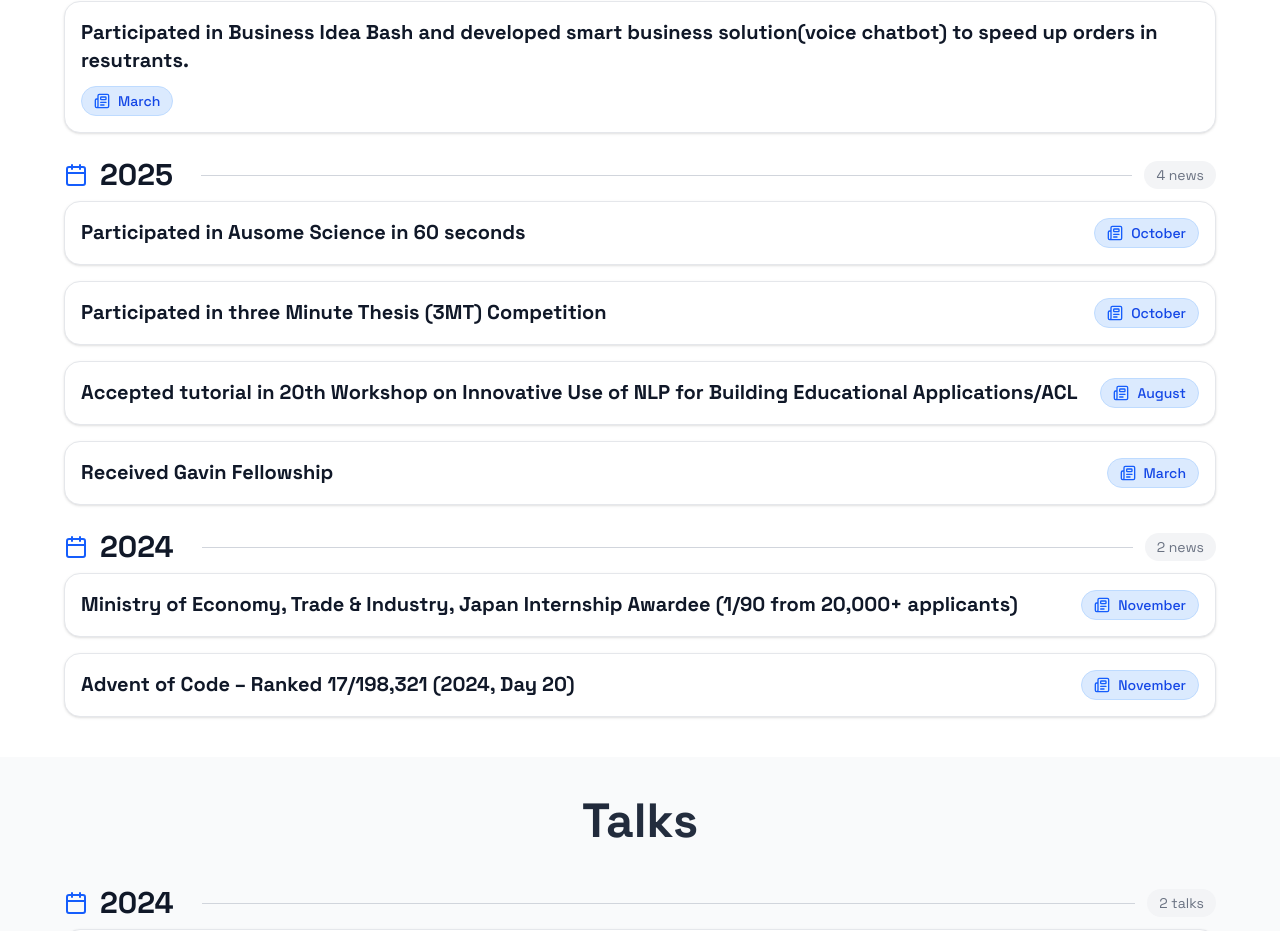
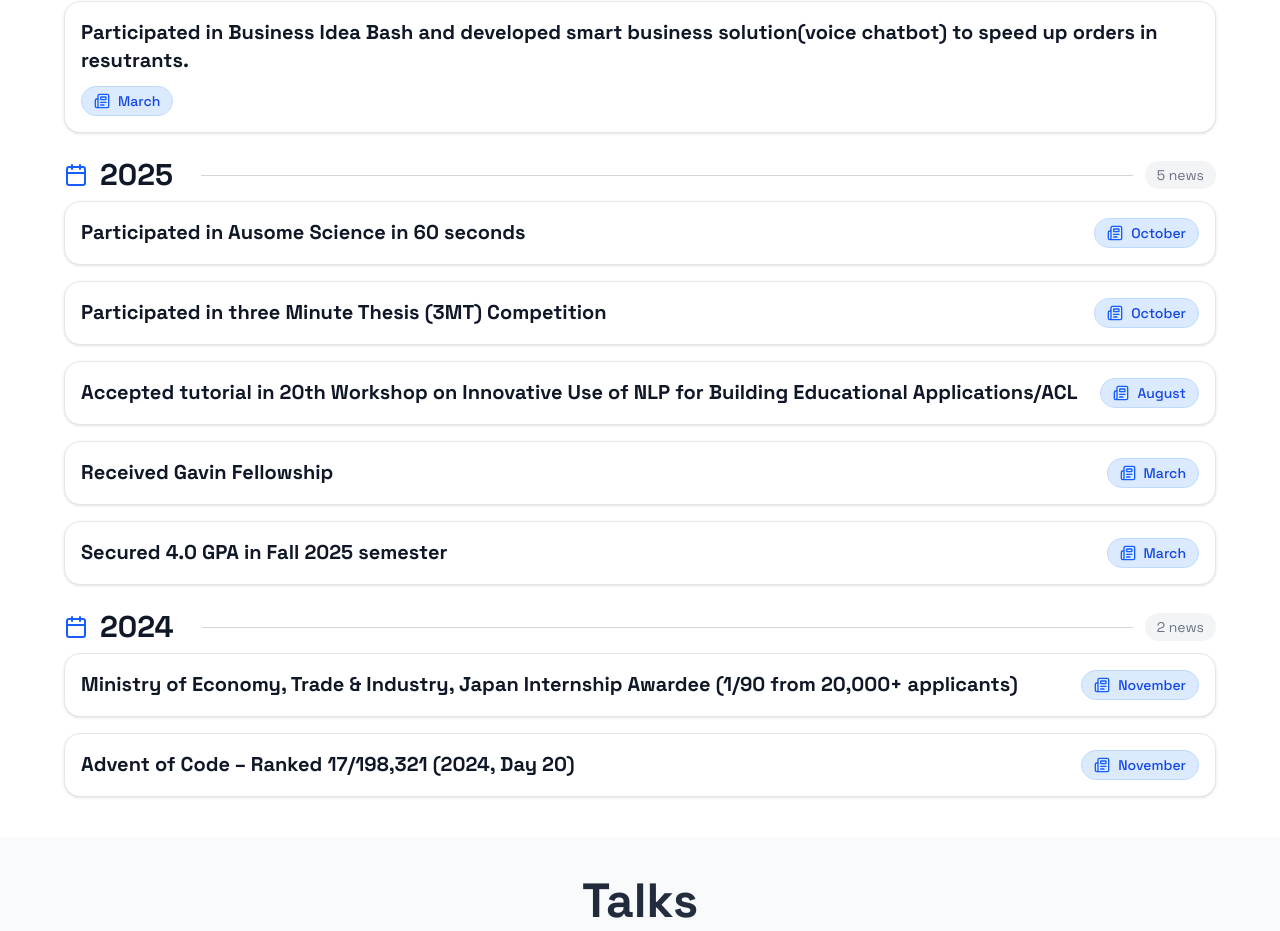
Before and after one commit to MahaZainab/MahaZainab.github.io, a React (Vite) app: page / in a window 1280 px wide. Shown: the part 2202-3133 px from the top of the page. Built offline with nearby package versions, Linux system fonts and the light colour scheme.

Commit message:
Auto commit on save

```diff
--- a/src/data/content.ts
+++ b/src/data/content.ts
@@ -163,9 +163,15 @@ export const news: News[] = [
     category: "November",
   },
   {
-    id: 5,
+    id: 6,
     title: "Participated in Business Idea Bash and developed smart business solution(voice chatbot) to speed up orders in resutrants. ",
     year: "2026",
+    category: "March",
+  },
+  {
+    id: 7,
+    title: "Secured 4.0 GPA in Fall 2025 semester",
+    year: "2025",
     category: "March",
   },
 ];
```
